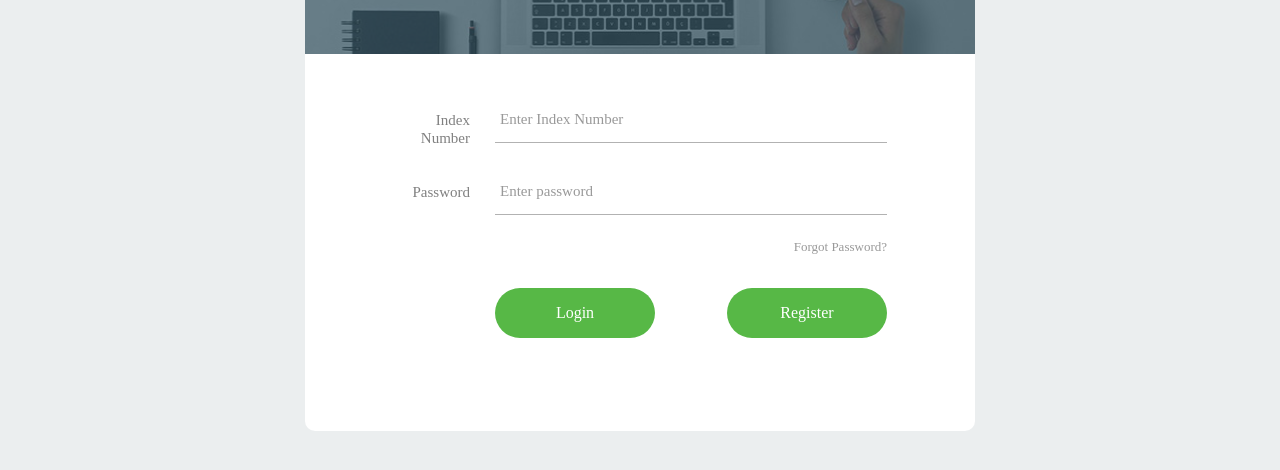
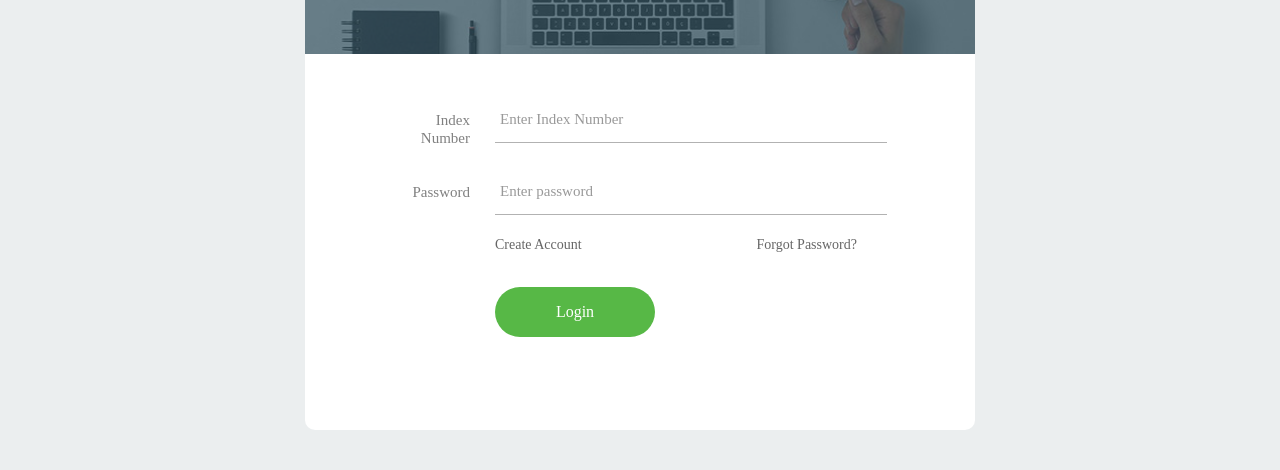
Before and after one commit to ralphmensah/compssaCoursesite, a plain HTML site: page login.html in a window 1280 px wide. Shown: the part 640-1110 px from the top of the page. Drawn offline with Linux system fonts and the light colour scheme; some packages are replaced by stand-ins of ours; a web font is replaced by a local one.

Commit message:
small changes added

```diff
--- a/login.html
+++ b/login.html
@@ -146,16 +146,18 @@
               <span class="focus-input100"></span>
             </div>
 
-            <div class="flex-r-m w-full p-b-30">
-              <!--<div class="contact100-form-checkbox">
+            <div class="w-full p-b-30 row">
+              <!-- <div class="contact100-form-checkbox">
                 <input class="input-checkbox100" id="ckb1" type="checkbox" name="remember-me">
                 <label class="label-checkbox100" for="ckb1">
                   Remember me
                 </label>
-              </div>-->
-
-              <div>
-                <a href="#" class="txt1">
+              </div> -->
+              <div class="txt1 col">
+              <a href="/register.html">Create Account</a>
+              </div>
+              <div class="txt1 flex-r-m col">
+                <a href="#" >
                   Forgot Password?
                 </a>
               </div>
@@ -164,9 +166,6 @@
             <div class="container-login100-form-btn flex-sb-m w-full">
               <button class="login100-form-btn">
                 Login
-              </button>
-              <button class="login100-form-btn">
-                Register
               </button>
             </div>
           </form>
```
Also changed, not shown: register.html (+6 -5 lines).
